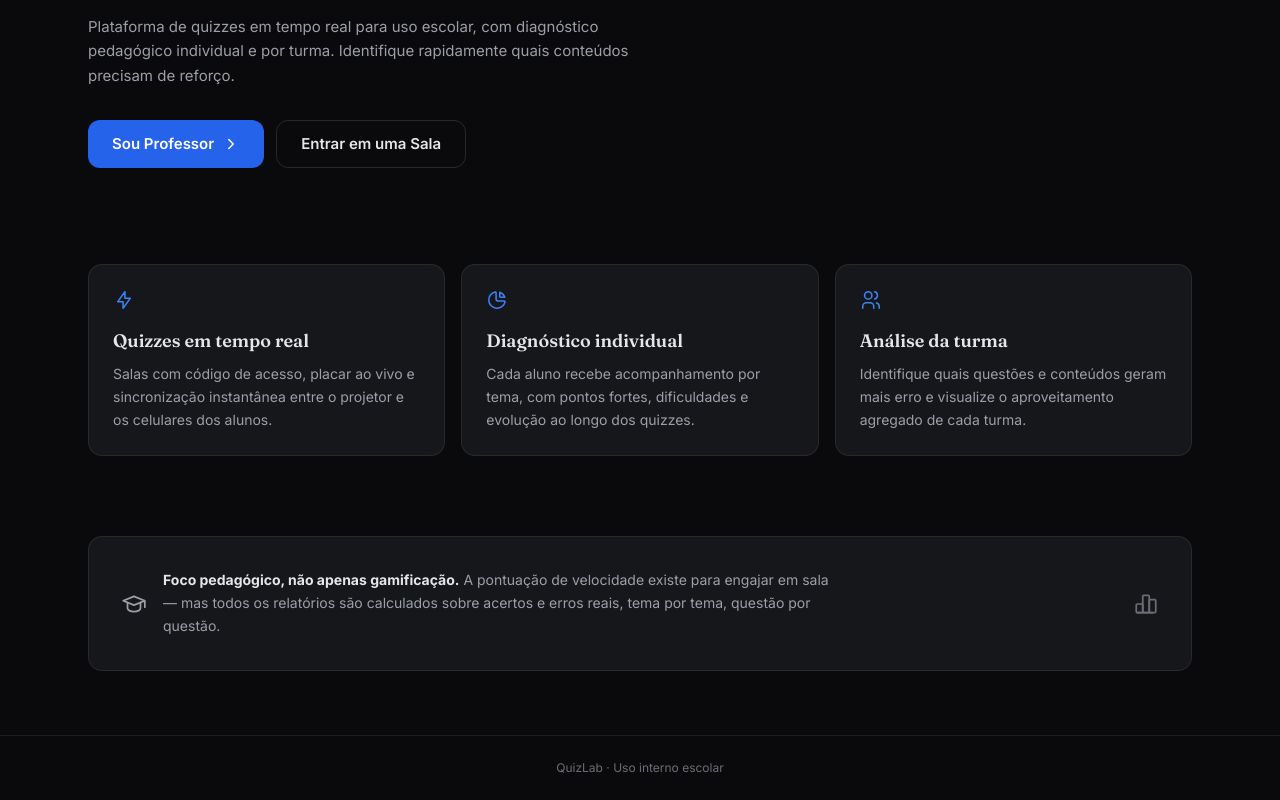
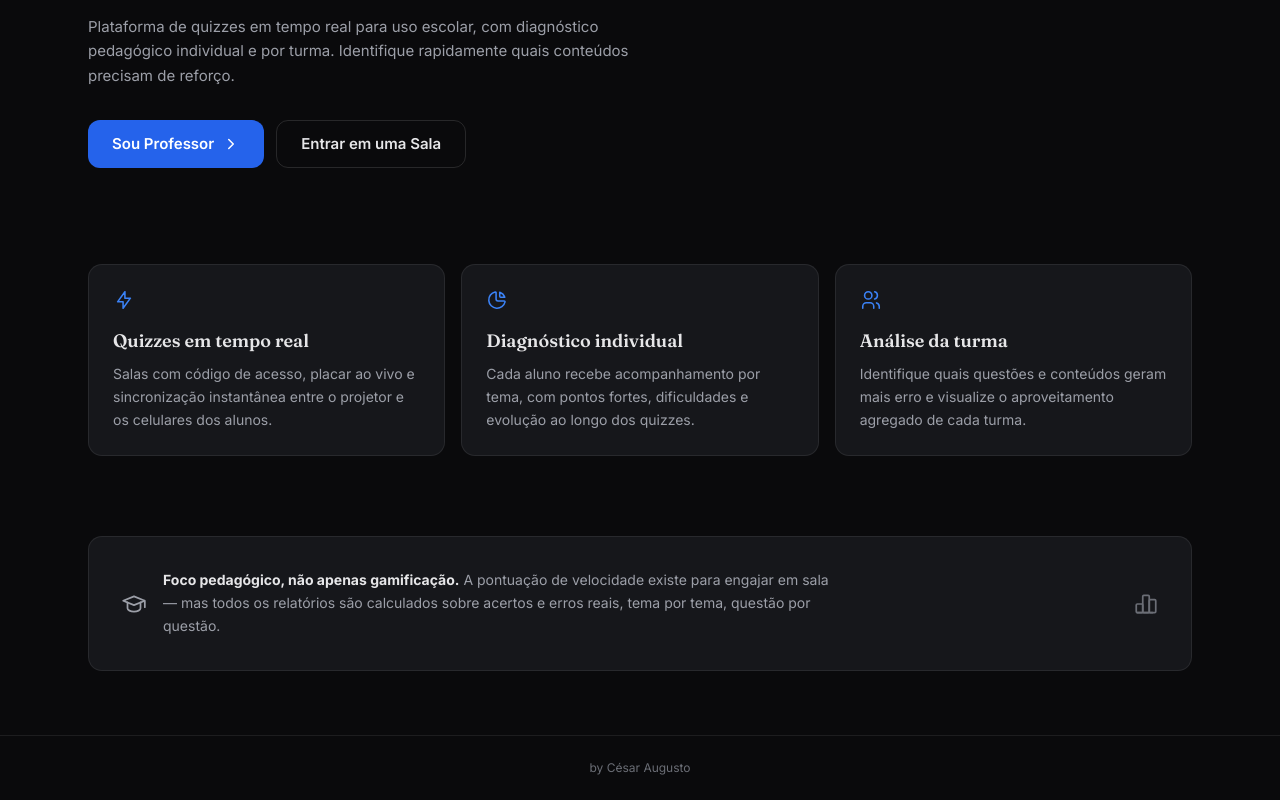
Before and after one commit to cesaraugustodeandferreira-spec/quizlab-tmm, a Next.js app: page / in a window 1280 px wide. Shown: the part 353-1153 px from the top of the page. Built offline with nearby package versions, Linux system fonts and the light colour scheme.

Commit message:
chore: minimal footer by César Augusto

```diff
--- a/src/app/page.tsx
+++ b/src/app/page.tsx
@@ -109,8 +109,7 @@ export default function LandingPage() {
 
       <footer className="border-t border-line py-6">
         <p className="text-center text-xs text-faint">
-          {BRAND.name}
-          {BRAND.institution ? ` · ${BRAND.institution}` : ""} · Uso interno escolar
+          by César Augusto
         </p>
       </footer>
     </div>
```
